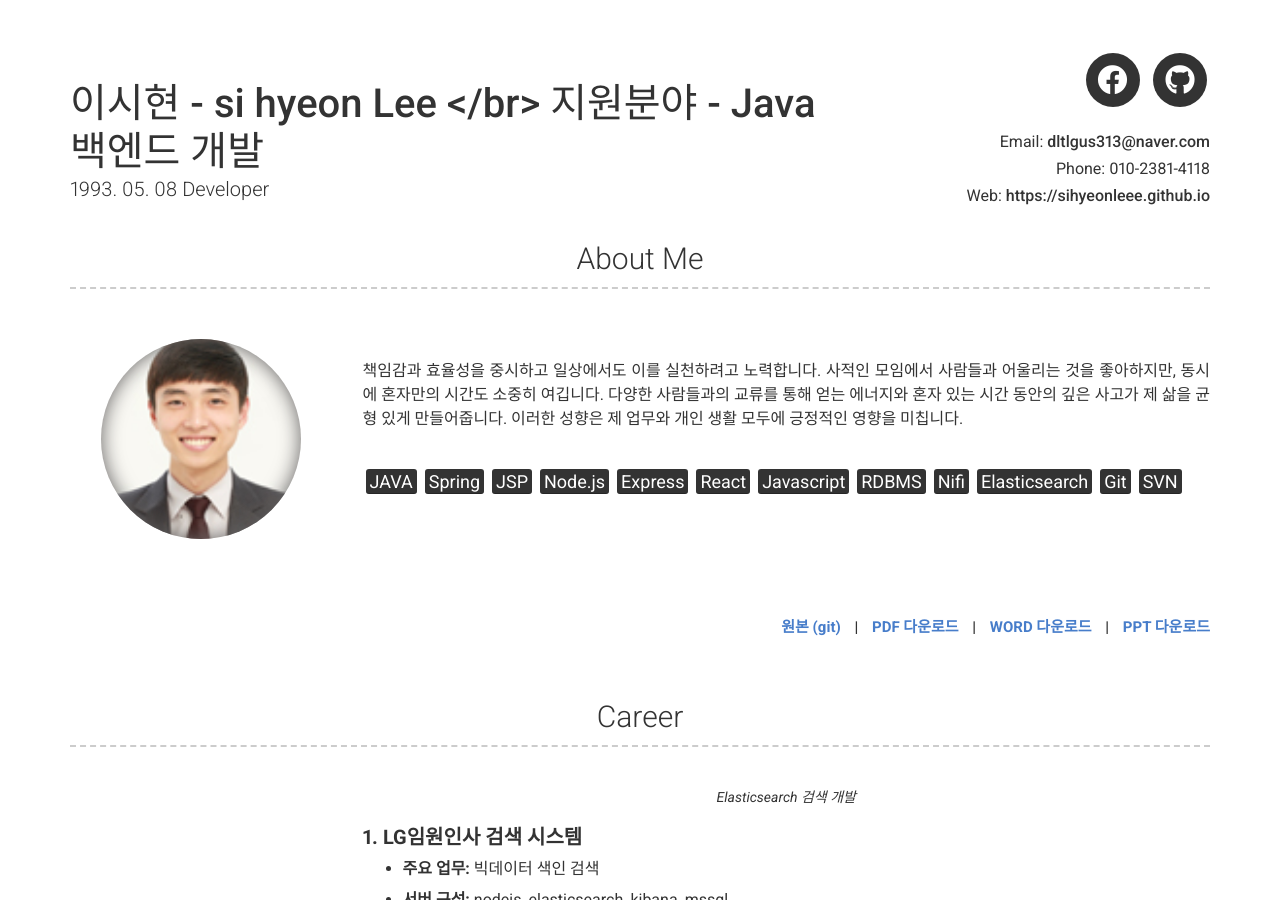
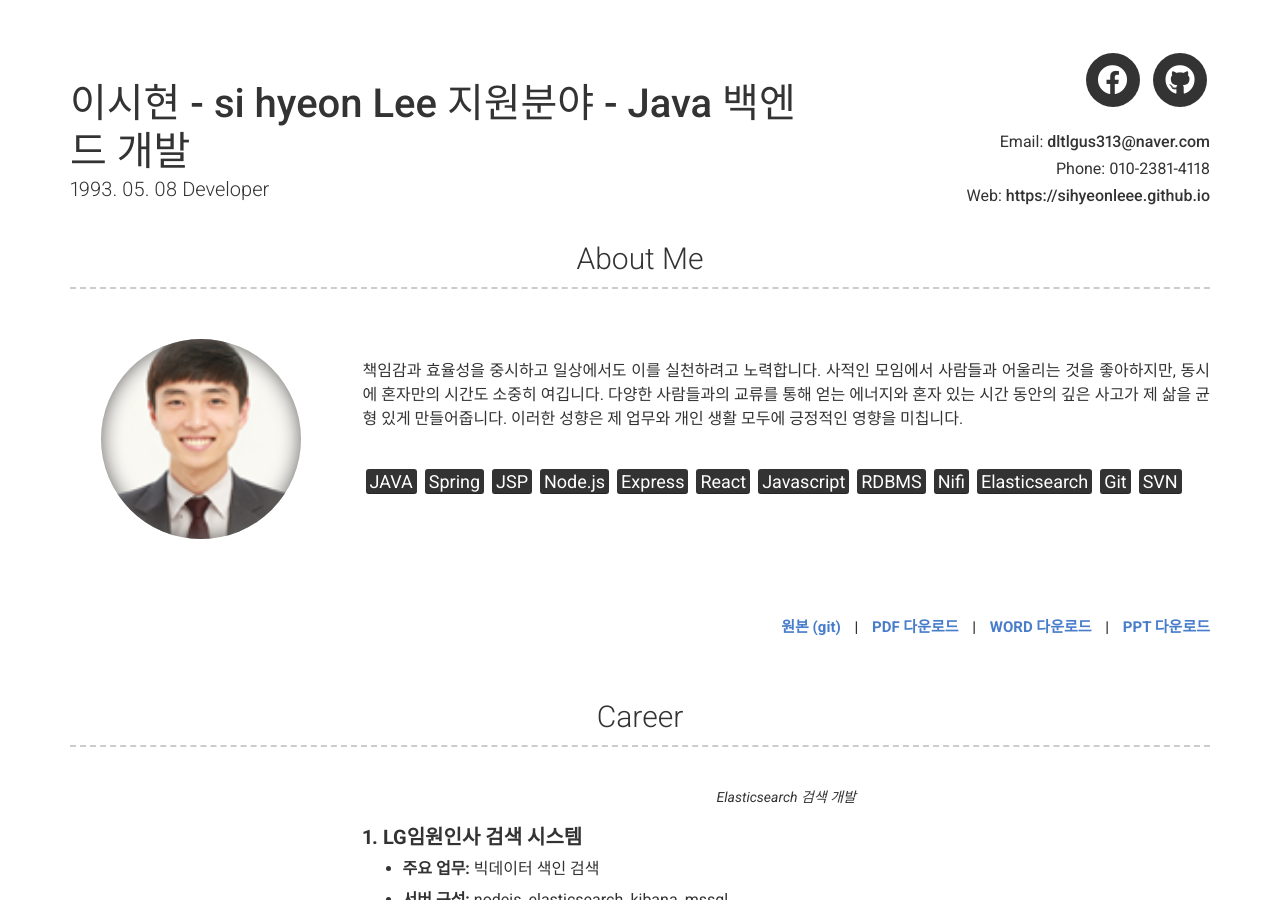
Before and after one commit to sihyeonleee/sihyeonleee.github.io, a Jekyll site: the page built from index.md, in a window 1280 px wide and 900 px high. Built offline with Jekyll 4.4.1, drawn with Linux system fonts in a browser that asks for light colours; nearby versions of some CDN libraries; some of the changed text lies outside the part shown.

Commit message:
no message

```diff
--- a/_config.yml
+++ b/_config.yml
@@ -6,7 +6,7 @@ repository: sihyeonleee/sihyeonleee.github.io
 version: 2
 
 # Personal info
-name: 이시현 - si hyeon Lee </br> 지원분야 - Java 백엔드 개발
+name: 이시현 - si hyeon Lee          지원분야 - Java 백엔드 개발
 title: 1993. 05. 08 Developer
 email: dltlgus313@naver.com
 # email_title: Email (Email title override)
```
